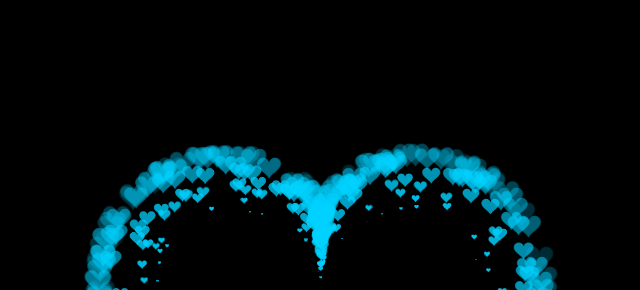
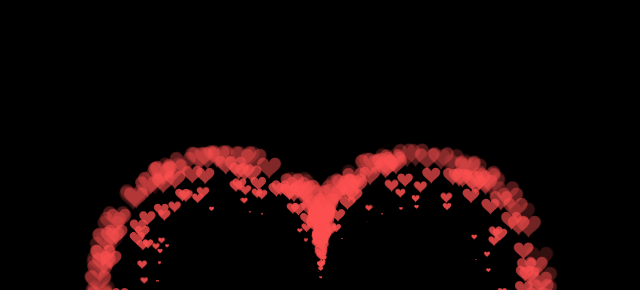
Before and after one commit to Glehnn/luv, a plain HTML site: page index.html in a window 1280 px wide. Shown: the part 40-330 px from the top of the page, without its empty margins (319-959 px from the left). Drawn offline with Linux system fonts and the light colour scheme.

Commit message:
Update index.html

```diff
--- a/index.html
+++ b/index.html
@@ -424,7 +424,7 @@ var ParticlePool = (function() {
 
     // create the fill
 
-    context.fillStyle = '#00d2ff';
+    context.fillStyle = '#fc4f4f';
 
     context.fill();
 
```
